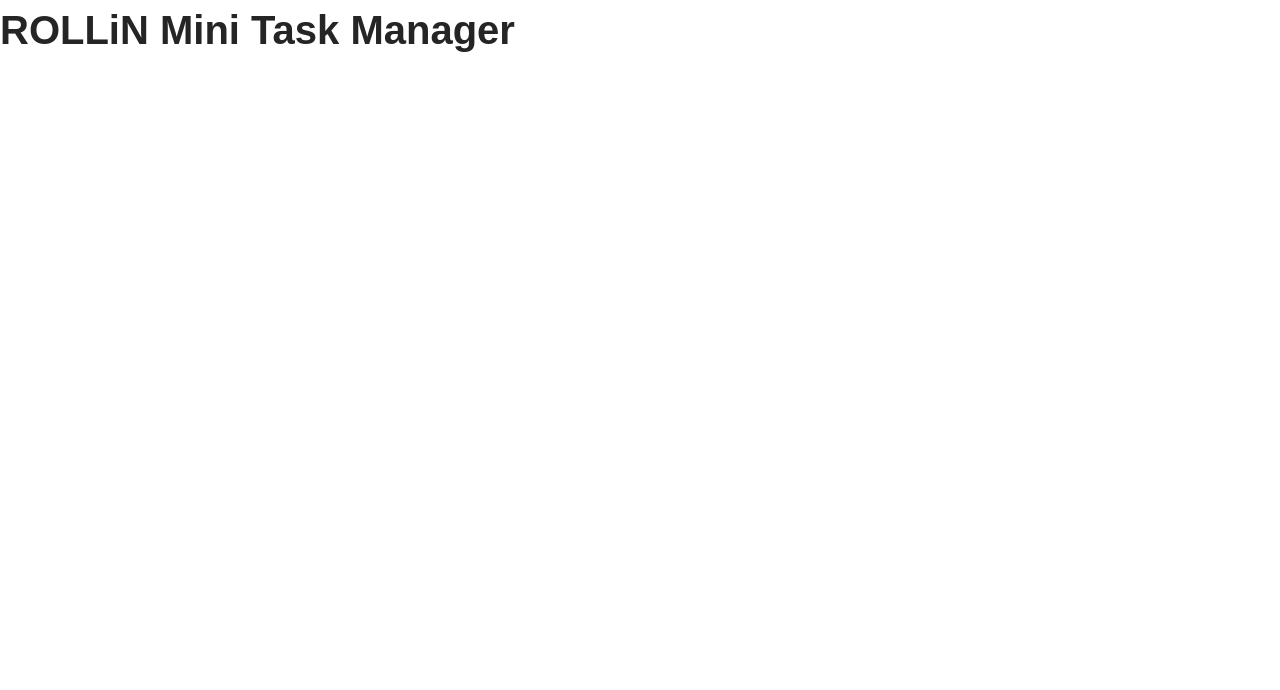
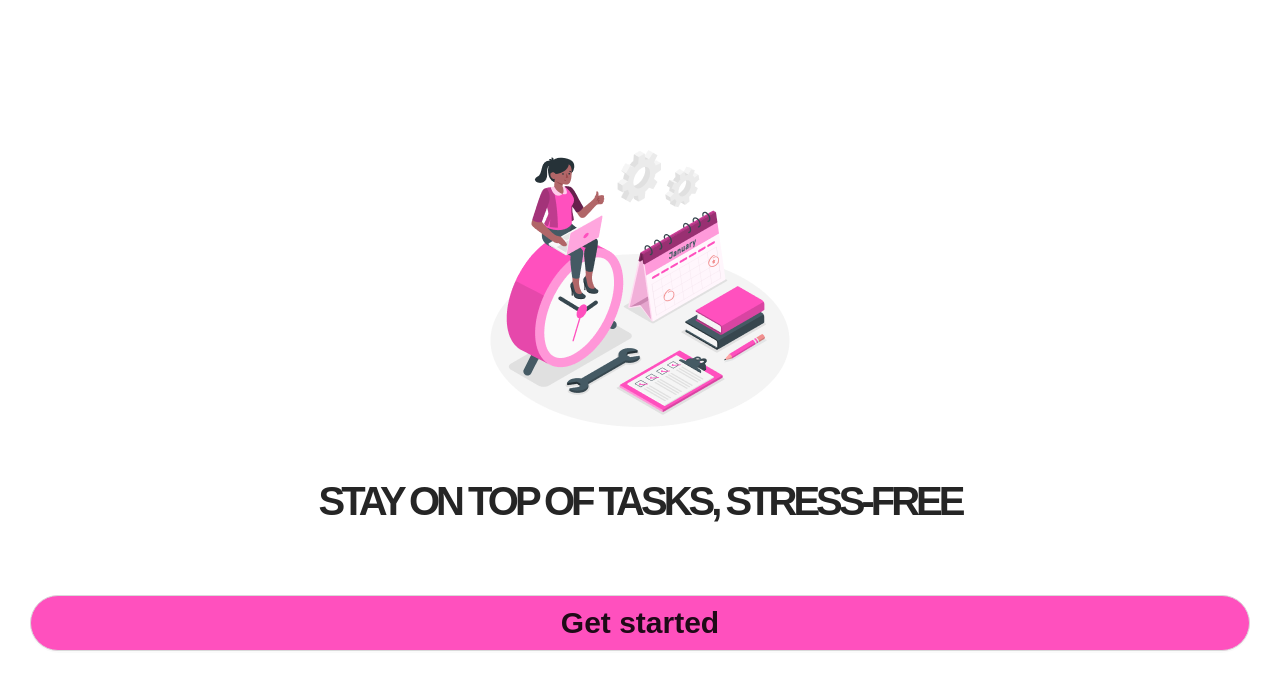
Before and after one commit to stevenliu986/rollin-task-manager, a React (Vite) app: page / in a window 1280 px wide. Shown: the top 690 px of the page. Built offline with nearby package versions, Linux system fonts and the light colour scheme.

Commit message:
feat: add splash page

```diff
--- a/src/App.tsx
+++ b/src/App.tsx
@@ -1,11 +1,42 @@
+import { Flex } from 'antd';
+import splashPageImg from './assets/images/amico.png';
+import PrimaryButton from './components/button/PrimaryButton';
+import PrimaryTitle from './components/title/PrimaryTitle';
 
 function App() {
 
   return (
-    <>
-      <h1>ROLLiN Mini Task Manager</h1>
-    </>
-  )
+    <Flex
+      vertical
+      justify='center'
+      align='center'
+      gap='2.5rem'
+      style={{
+        height: '100vh',
+        padding: '1.5rem',
+        textAlign: 'center',
+        maxWidth: '100vw',
+        overflow: 'hidden',
+      }}
+    >
+      <img
+        style={{
+          maxWidth: '90%',
+          maxHeight: '60vh',
+          height: 'auto',
+          objectFit: 'contain',
+        }}
+        src={splashPageImg}
+        alt='amico'
+      />
+      <PrimaryTitle>
+        Stay on top of tasks, stress-free
+      </PrimaryTitle>
+      <PrimaryButton>
+        Get started
+      </PrimaryButton>
+    </Flex>
+  );
 }
 
-export default App
+export default App;
--- /dev/null
+++ b/src/components/button/PrimaryButton.tsx
@@ -0,0 +1,29 @@
+import { Button } from 'antd';
+import React from 'react';
+
+interface IPrimaryButtonProps extends React.ComponentProps<typeof Button> {
+    children: React.ReactNode;
+}
+
+const PrimaryButton = ({ children, style, ...props }: IPrimaryButtonProps) => {
+
+    const defaultStyle: React.CSSProperties = {
+        width: '100%',
+        height: '56px',
+        fontSize: '1.5rem',
+        fontWeight: 700,
+        backgroundColor: '#FF50BE',
+        borderRadius: '28px',
+    }
+
+    const mergedStyle: React.CSSProperties = { ...defaultStyle, ...style };
+    return (
+        <Button
+            style={mergedStyle}
+            {...props}>
+            {children}
+        </Button>
+    );
+};
+
+export default PrimaryButton;
--- /dev/null
+++ b/src/components/title/PrimaryTitle.tsx
@@ -0,0 +1,35 @@
+import { Typography } from "antd";
+import React from "react";
+
+interface IPrimaryTitleProps extends React.ComponentProps<typeof Typography.Title> {
+    children: React.ReactNode;
+}
+
+const defaultStyle: React.CSSProperties = {
+    textTransform: 'uppercase',
+    fontSize: '2rem',
+    fontWeight: 700,
+    letterSpacing: '-0.1em',
+    color: '#252525',
+    margin: '0 0 1rem 0',
+    fontFamily: 'inherit',
+    lineHeight: 1.2,
+}
+
+export default function PrimaryTitle({
+    children, style, ...props
+}: Readonly<IPrimaryTitleProps>) {
+
+    const mergedStyle: React.CSSProperties = {
+        ...defaultStyle, ...style
+    }
+    return (
+        <Typography.Title
+            level={1}
+            style={mergedStyle}
+            {...props}
+        >
+            {children}
+        </Typography.Title>
+    );
+}
```
Also changed, not shown: src/assets/images/amico.png (added).
